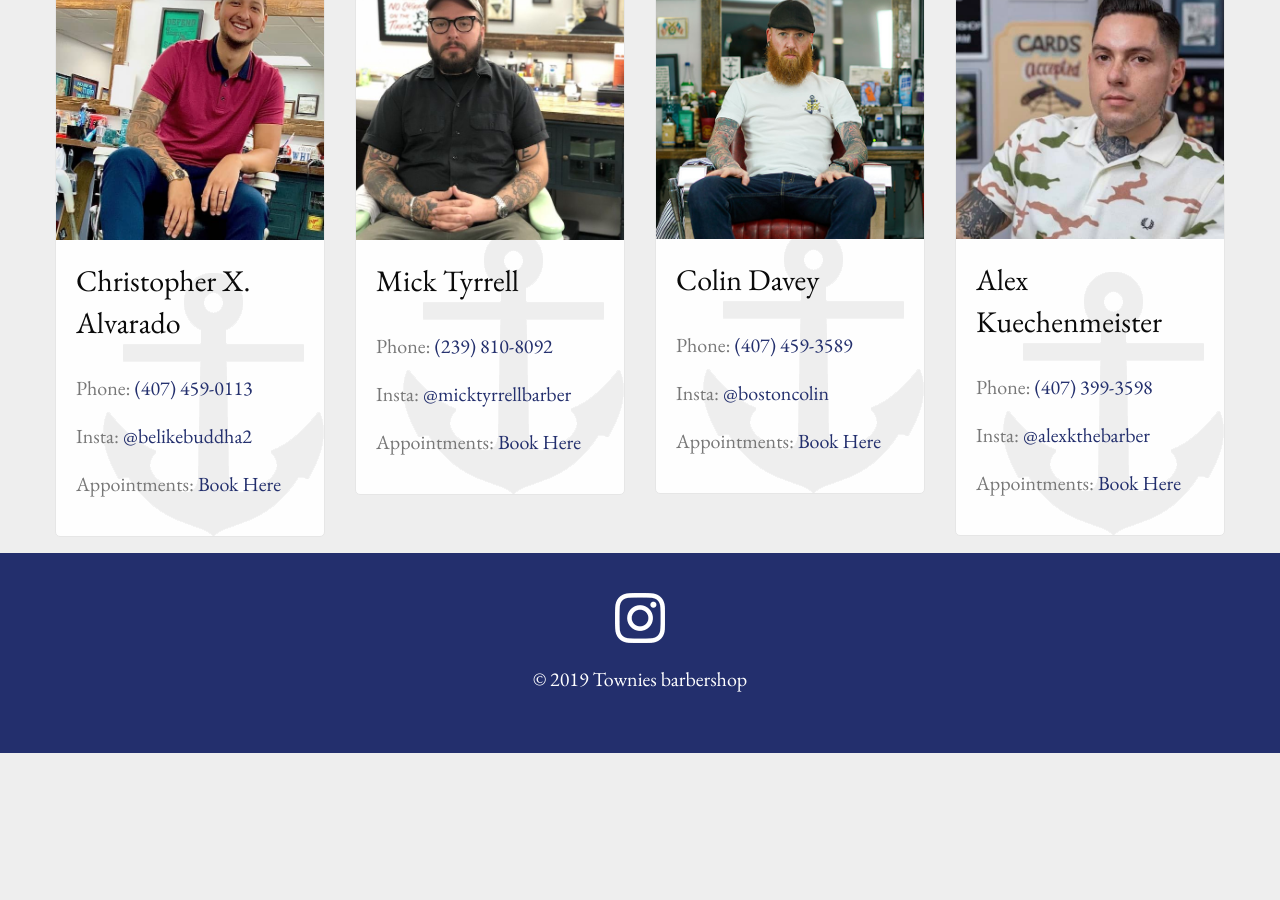
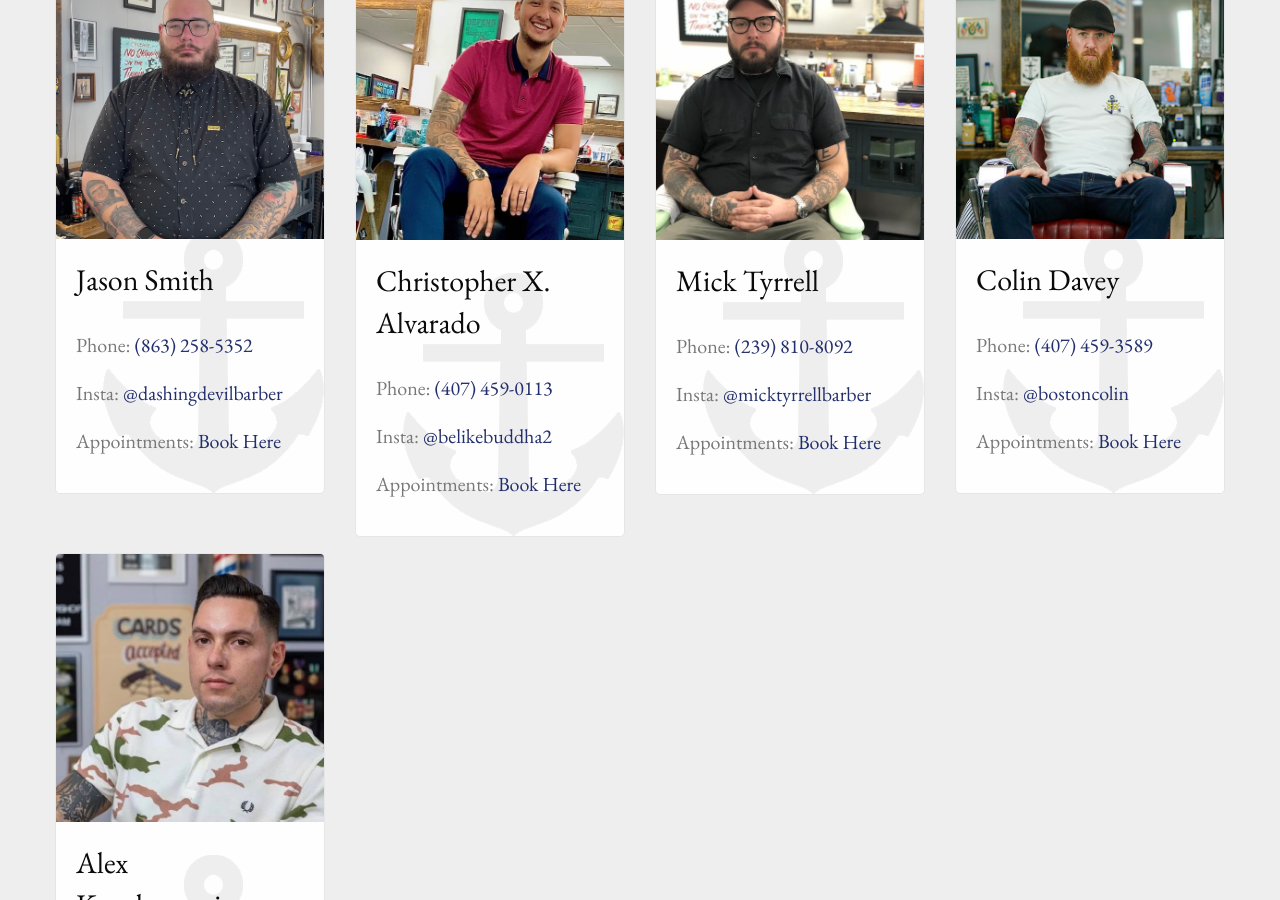
Before and after one commit to townies-barbershop/townies-barbershop.github.io, a Jekyll site: the page built from barbers.md, in a window 1280 px wide and 900 px high, scrolled down 412 px. Built offline with Jekyll 4.4.1, drawn with Linux system fonts in a browser that asks for light colours; before the commit the page ends 1165 px from its top, so only the background shows below that.

Commit message:
Add Jason

```diff
--- a/barbers.md
+++ b/barbers.md
@@ -1,6 +1,11 @@
 ---
 title: Barbers
 barbers:
+  - name: "Jason Smith"
+    image: "/img/jason.jpg"
+    phone: "(863) 258-5352"
+    insta: "dashingdevilbarber"
+    square: "https://square.site/book/5NQZXTKMRTQ3P/the-dashing-devil-barber-co-orlando-fl"
   - name: "Christopher X. Alvarado"
     image: "/img/chris.jpg"
     phone: "(407) 459-0113"
```
Also changed, not shown: img/jason.jpg (added).
